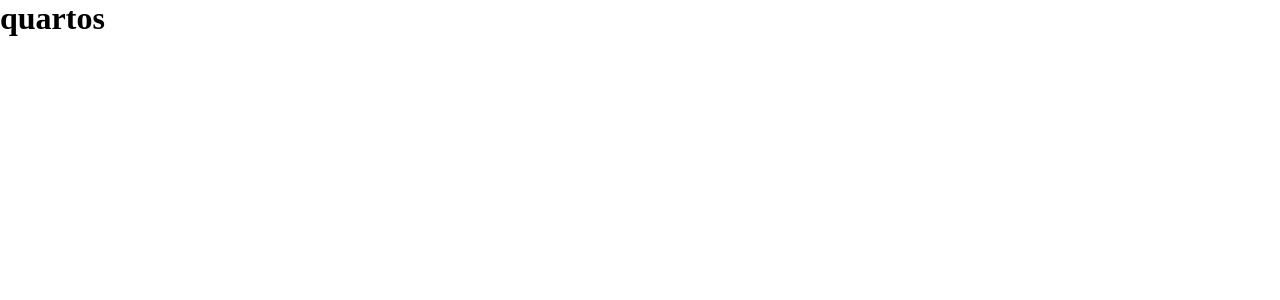
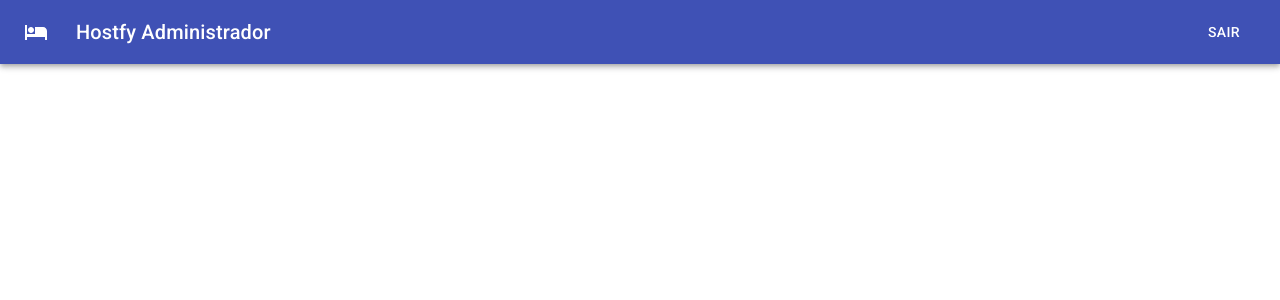
Before and after one commit to gprpaes/hostfy-client, a React (Create React App) app: page /bedroom in a window 1280 px wide. Shown: the top 300 px of the page. Built offline with nearby package versions, Linux system fonts and the light colour scheme.

Commit message:
Added appa bar on bedrrom and reservation

```diff
--- a/src/pages/bedroom/Bedroom.tsx
+++ b/src/pages/bedroom/Bedroom.tsx
@@ -1,7 +1,62 @@
 import React from "react";
+import AppBar from "@material-ui/core/AppBar";
+import Toolbar from "@material-ui/core/Toolbar";
+import IconButton from "@material-ui/core/IconButton";
+import Typography from "@material-ui/core/Typography";
+import Button from "@material-ui/core/Button";
+import HotelIcon from "@material-ui/icons/Hotel";
+import { createStyles, makeStyles, Theme } from "@material-ui/core/styles";
+import LaptopChromebookIcon from "@material-ui/icons/LaptopChromebook";
+import { useHistory } from "react-router-dom";
+import Grid from "@material-ui/core/Grid";
 
+const useStyles = makeStyles((theme: Theme) =>
+  createStyles({
+    root: {
+      flexGrow: 1,
+    },
+    menuButton: {
+      marginRight: theme.spacing(2),
+    },
+    title: {
+      flexGrow: 1,
+    },
+    gridmain: {
+      height: "93.2vh",
+    },
+
+    buttonmain: {
+      height: "500px",
+      width: "500px",
+      margin: "15px",
+    },
+  })
+);
 const Bedroom = (): JSX.Element => {
-  return <h1>quartos</h1>;
+  let history = useHistory();
+  const classes = useStyles();
+  return (
+    <>
+      <AppBar position="static">
+        <Toolbar>
+          <IconButton
+            edge="start"
+            className={classes.menuButton}
+            color="inherit"
+            aria-label="menu"
+          >
+            <HotelIcon />
+          </IconButton>
+          <Typography variant="h6" className={classes.title}>
+            Hostfy Administrador
+          </Typography>
+          <Button color="inherit" onClick={() => history.push("/")}>
+            Sair
+          </Button>
+        </Toolbar>
+      </AppBar>
+    </>
+  );
 };
 
-export default Bedroom
+export default Bedroom;
--- a/src/pages/reservation/Reservation.tsx
+++ b/src/pages/reservation/Reservation.tsx
@@ -1,7 +1,64 @@
 import React from "react";
+import AppBar from "@material-ui/core/AppBar";
+import Toolbar from "@material-ui/core/Toolbar";
+import IconButton from "@material-ui/core/IconButton";
+import Typography from "@material-ui/core/Typography";
+import Button from "@material-ui/core/Button";
+import HotelIcon from "@material-ui/icons/Hotel";
+import { createStyles, makeStyles, Theme } from "@material-ui/core/styles";
+import LaptopChromebookIcon from "@material-ui/icons/LaptopChromebook";
+import { useHistory } from "react-router-dom";
+import Grid from "@material-ui/core/Grid";
 
-const Reservation = (): JSX.Element => {
-  return <h1>reservas</h1>;
+const useStyles = makeStyles((theme: Theme) =>
+  createStyles({
+    root: {
+      flexGrow: 1,
+    },
+    menuButton: {
+      marginRight: theme.spacing(2),
+    },
+    title: {
+      flexGrow: 1,
+    },
+    gridmain: {
+      height: "93.2vh",
+    },
+
+    buttonmain: {
+      height: "500px",
+      width: "500px",
+      margin: "15px",
+    },
+  })
+);
+const Reservation
+ = (): JSX.Element => {
+  let history = useHistory();
+  const classes = useStyles();
+  return (
+    <>
+      <AppBar position="static">
+        <Toolbar>
+          <IconButton
+            edge="start"
+            className={classes.menuButton}
+            color="inherit"
+            aria-label="menu"
+          >
+            <HotelIcon />
+          </IconButton>
+          <Typography variant="h6" className={classes.title}>
+            Hostfy Administrador
+          </Typography>
+          <Button color="inherit" onClick={() => history.push("/")}>
+            Sair
+          </Button>
+        </Toolbar>
+      </AppBar>
+    </>
+  );
 };
 
 export default Reservation
+;
```
